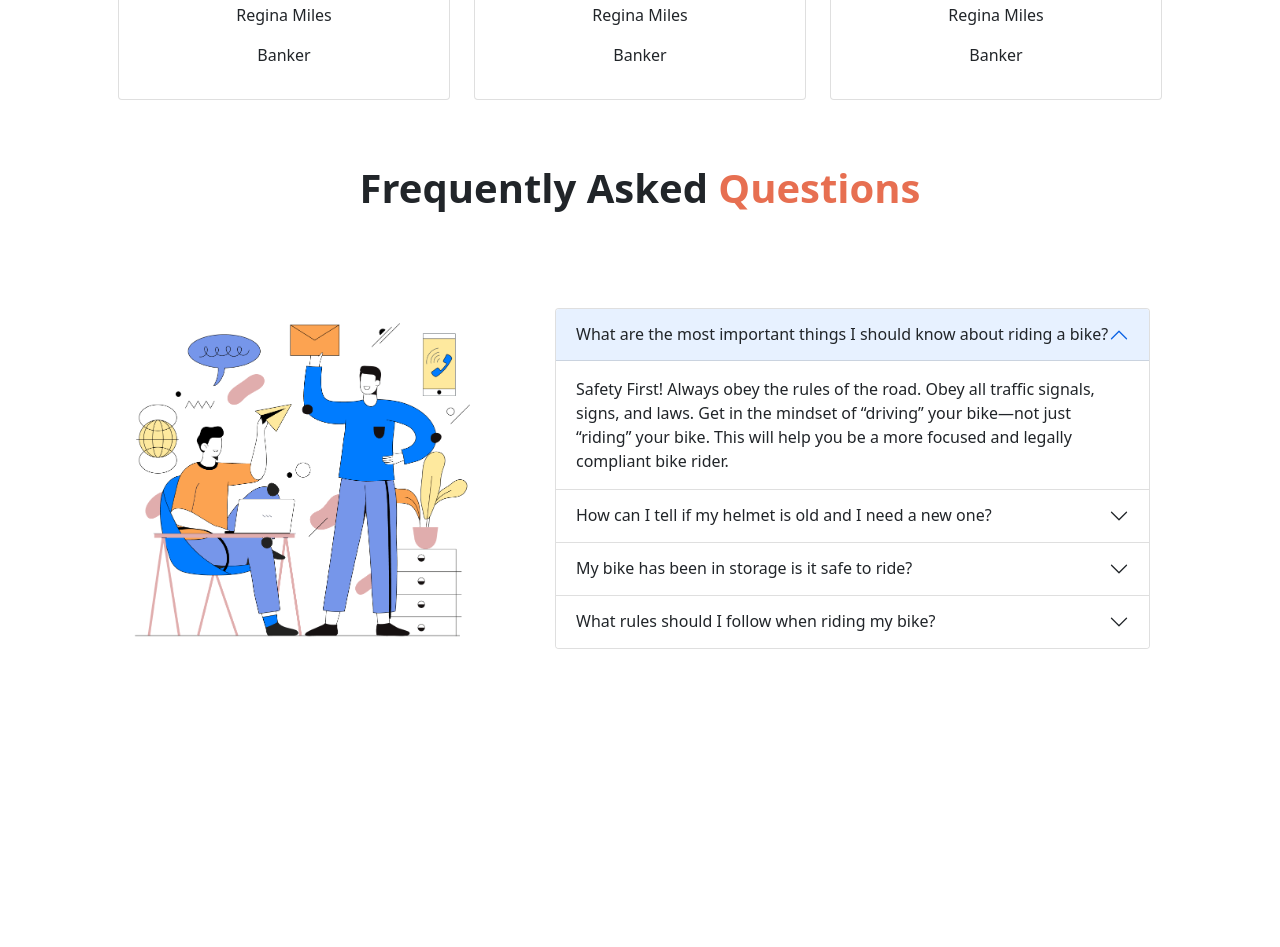
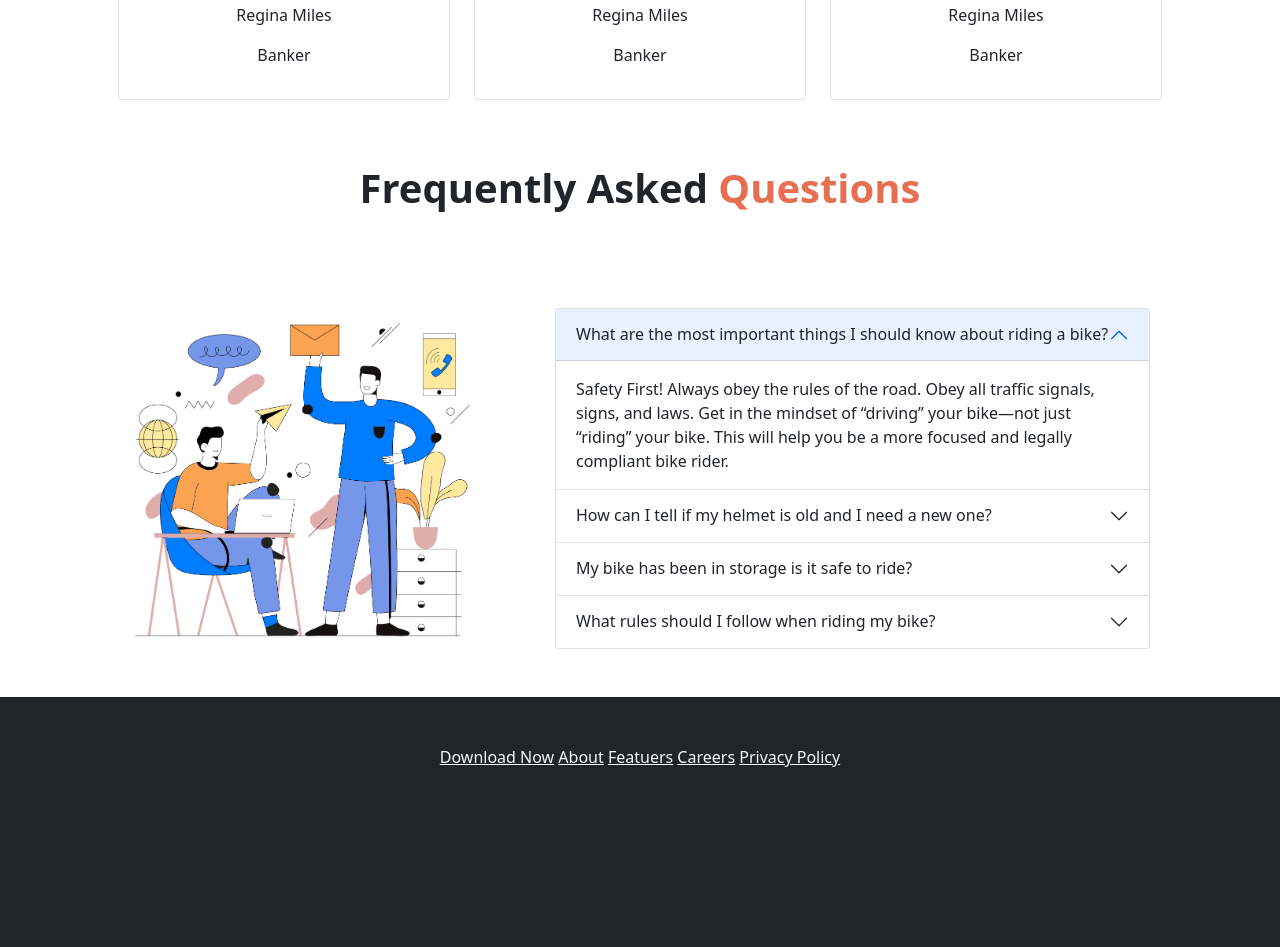
Before and after one commit to sayma078/Honda-cbr, a plain HTML site: page index.html in a window 1280 px wide. Shown: the part 1664-2611 px from the top of the page. Before the commit the page ends 2361 px from the top, so only its background shows below. Drawn offline with nearby package versions, Linux system fonts and the light colour scheme.

Commit message:
fotter added

```diff
--- a/index.html
+++ b/index.html
@@ -207,6 +207,16 @@
             </div>
         </section>
     </main>
+    <footer class=" bg-dark ">
+        <div class=" text-light text-center pt-5 ">
+            <a class=" text-light "href="">Download Now</a>
+            <a class=" text-light " href="">About</a>
+            <a class=" text-light " href="">Featuers</a>
+            <a class=" text-light "href="">Careers</a>
+            <a class=" text-light "href="">Privacy Policy</a>
+        <p></p>
+        </div>
+    </footer>
 
 
     <script src="https://cdn.jsdelivr.net/npm/bootstrap@5.0.2/dist/js/bootstrap.bundle.min.js" integrity="sha384-MrcW6ZMFYlzcLA8Nl+NtUVF0sA7MsXsP1UyJoMp4YLEuNSfAP+JcXn/tWtIaxVXM" crossorigin="anonymous"></script>
--- a/style.css
+++ b/style.css
@@ -11,3 +11,6 @@
 .bike{
     filter: grayscale(1);
 }
+footer{
+    height: 250px;
+}
```
